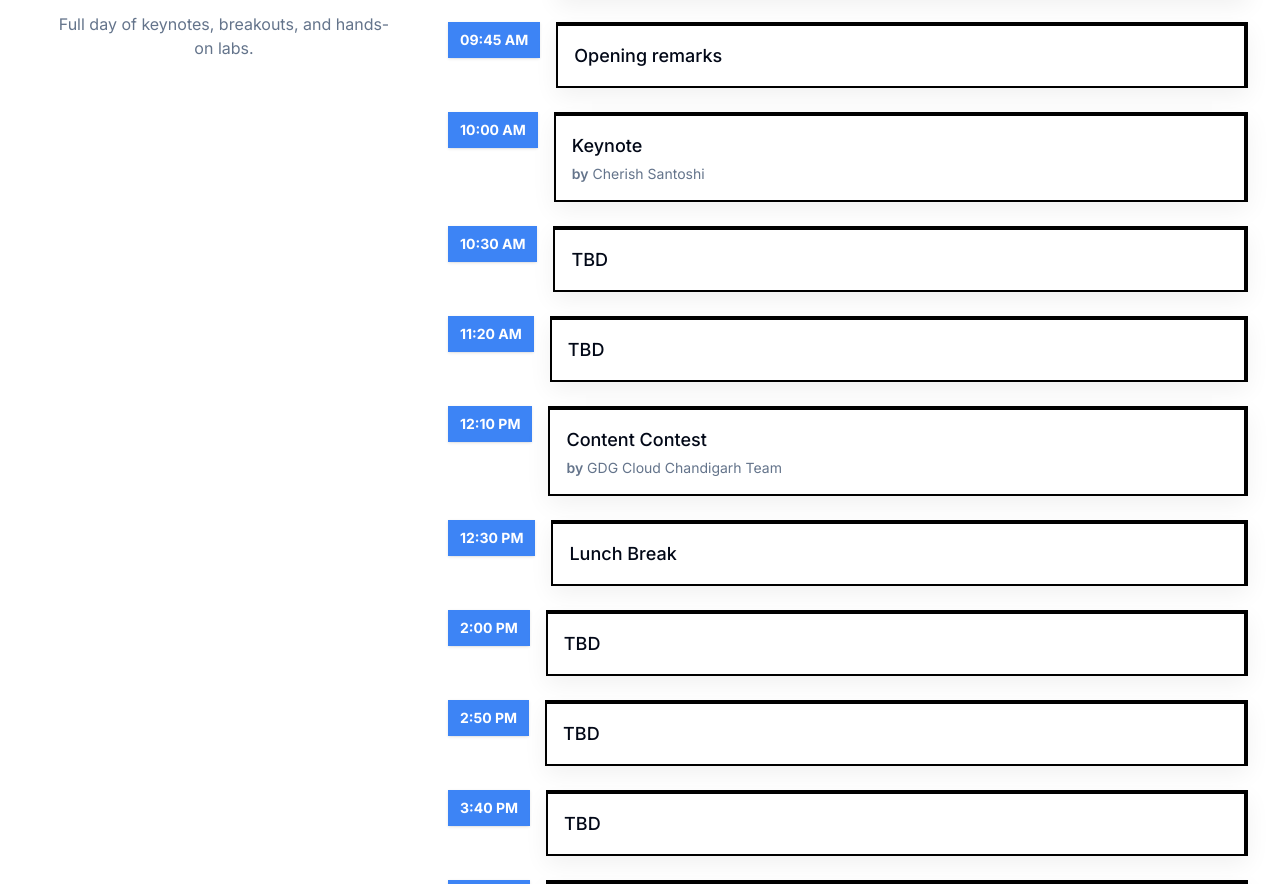
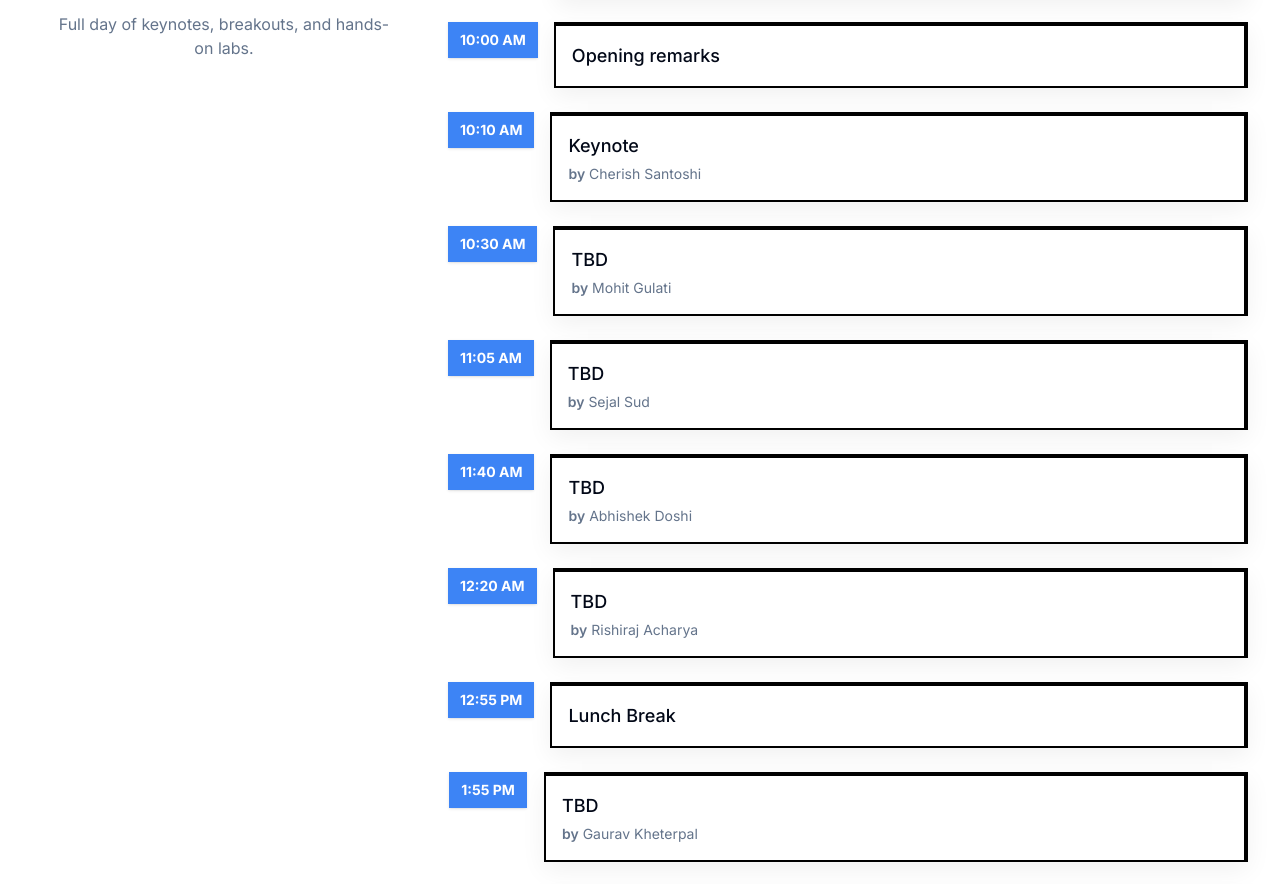
Before and after one commit to GDG-cloud-chandigarh/cloud-community-nexus, a React (Vite) app: page /agenda in a window 1280 px wide. Shown: the part 463-1347 px from the top of the page. Built offline with nearby package versions, Linux system fonts and the light colour scheme.

Commit message:
Update Agenda.tsx
Updated the agenda along with speakers and added timestamps

```diff
--- a/src/pages/Agenda.tsx
+++ b/src/pages/Agenda.tsx
@@ -4,36 +4,50 @@ import { Button } from "@/components/ui/button";
 
 const schedule = [
   { time: "09:00 AM", title: "Reporting Starts" },
-  { time: "09:45 AM", title: "Opening remarks" },
-  { time: "10:00 AM", title: "Keynote", speaker: "Cherish Santoshi" },
+  { time: "10:00 AM", title: "Opening remarks" },
+  { time: "10:10 AM", title: "Keynote", speaker: "Cherish Santoshi" },
   {
     time: "10:30 AM",
     title: "TBD",
+    speaker: "Mohit Gulati",
   },
   {
-    time: "11:20 AM",
+    time: "11:05 AM",
     title: "TBD",
+    speaker: "Sejal Sud",
   },
   {
-    time: "12:10 PM",
-    title: "Content Contest",
-    speaker: "GDG Cloud Chandigarh Team",
-  },
-  { time: "12:30 PM", title: "Lunch Break" },
-  {
-    time: "2:00 PM",
+    time: "11:40 AM",
     title: "TBD",
+    speaker: "Abhishek Doshi",
   },
   {
-    time: "2:50 PM",
+    time: "12:20 AM",
     title: "TBD",
+    speaker: "Rishiraj Acharya",
+  },
+  // {
+  //   time: "12:10 PM",
+  //   title: "Content Contest",
+  //   speaker: "GDG Cloud Chandigarh Team",
+  // },
+  { time: "12:55 PM", title: "Lunch Break" },
+  {
+    time: "1:55 PM",
+    title: "TBD",
+    speaker: "Gaurav Kheterpal",
   },
   {
-    time: "3:40 PM",
-    title: "TBD",
+    time: "2:35 PM",
+    title: "Panel Discussion",
   },
-  { time: "4:30 PM", title: "Cultural Performance/ Q&A" },
-  { time: "5:00 PM", title: "Closing Remarks" },
+  {
+    time: "3:20 PM",
+    title: "Quiz / Competition",
+  },
+  { time: "3:50 PM", title: "Facilitation Ceremony" },
+  { time: "4:20 PM", title: "Group Picture" },
+  { time: "4:50 PM", title: "Swag Distribution & Networking" },
 ];
 
 export default function Agenda() {
```
